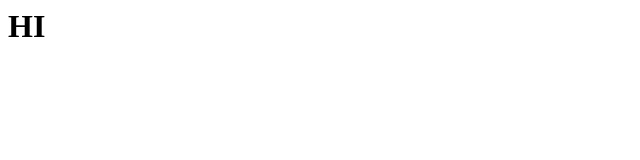
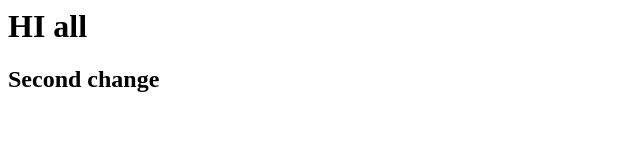
Before and after one commit to BecAbi/hi, a plain HTML site: page index.html in a window 1280 px wide. Shown: the whole page, without its empty margins (0-640 px from the left). Drawn offline with Linux system fonts and the light colour scheme.

Commit message:
SecondVersion index.html

```diff
--- a/index.html
+++ b/index.html
@@ -5,6 +5,7 @@
 		<meta charset="utf-8">
 	</head>
 	<body>
-		<h1>HI</h1>
+		<h1>HI all</h1>
+		<h2>Second change</h2>
 	</body>
 </html>
```
